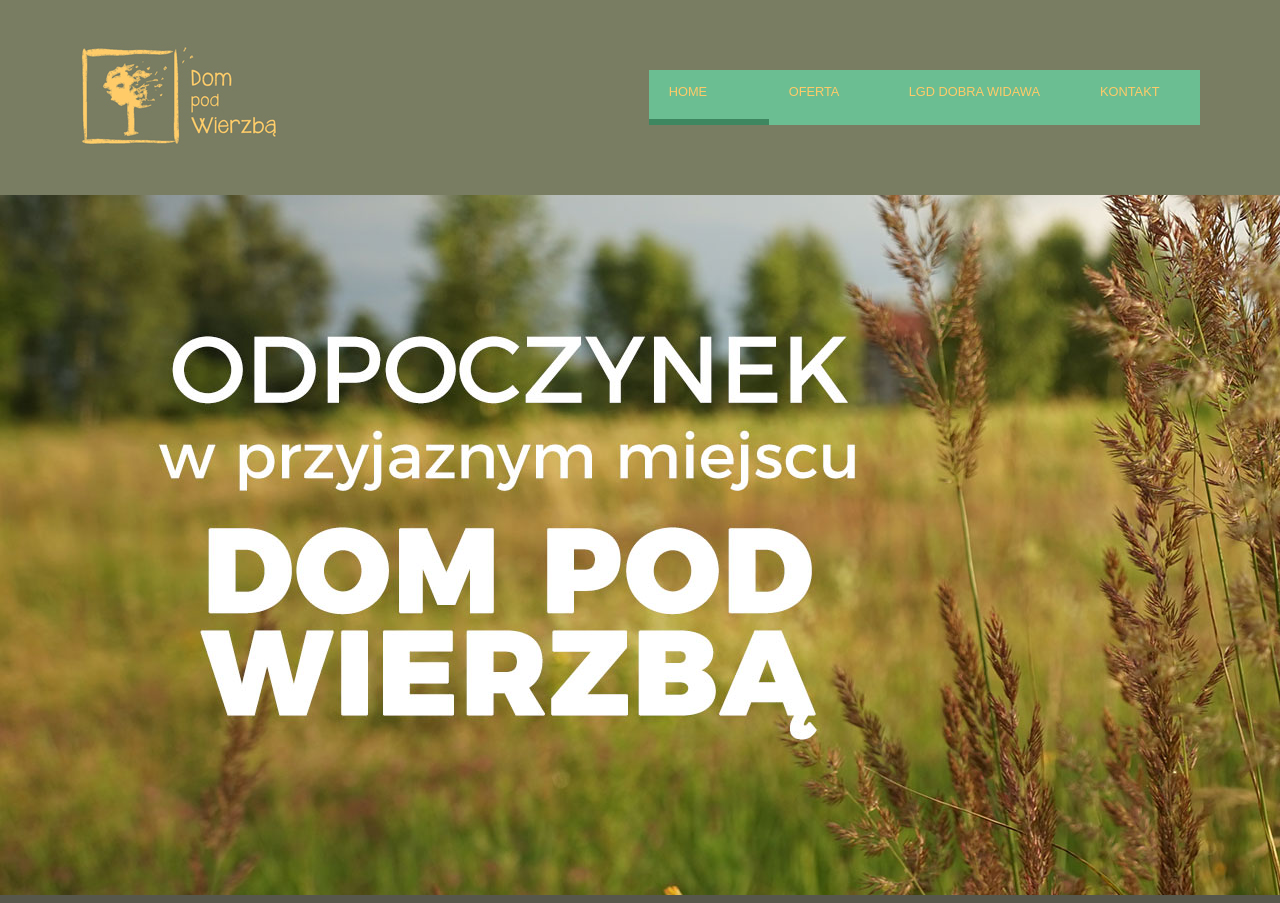
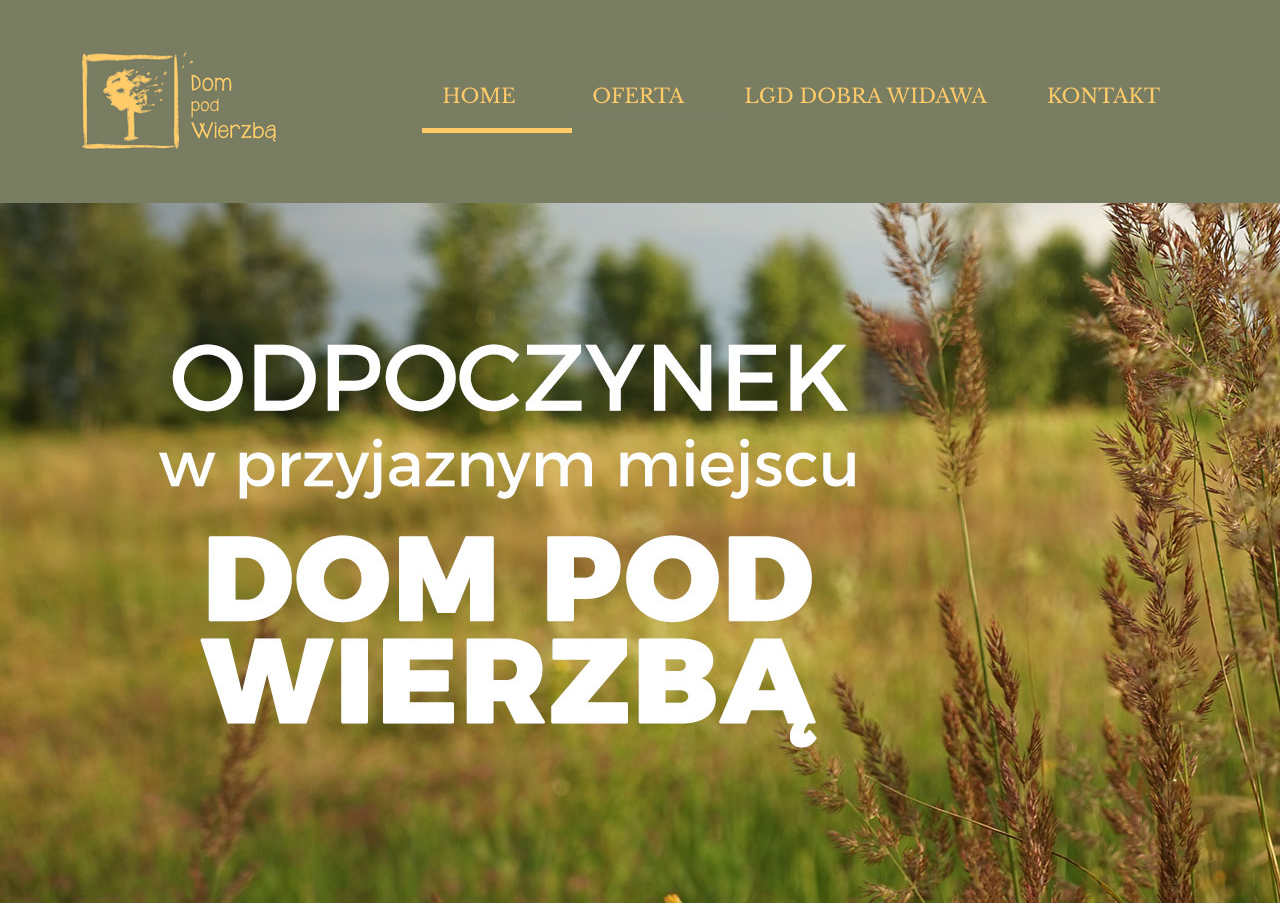
Before and after one commit to Michal-Rudy/dom-pod-wierzba-website, a website: page index.html in a window 1280 px wide. Shown: the top 903 px of the page. Drawn offline with nearby package versions, Linux system fonts and the light colour scheme.

Commit message:
main menu adjust

```diff
--- a/index.html
+++ b/index.html
@@ -23,30 +23,15 @@
         </button>
         <nav class="navigation navigation--js">
 
-         <!--  <ul id="main">
-            <li>Home</li>
-            <li>About</li>
-            <li>Skills
-              <ul class="drop">
-                <div>
-                <li>scss</li>
-                <li>jquery</li>
-                <li>html</li>
-                </div>
-              </ul>
-            </li>
-            <li>Contact</li>
-            <div id="marker"></div>
-          </ul> -->
-
           <ul id="main-menu-ul">
             <li><a class="navigation__link" href="index.html">Home</a></li>
             <li><a class="navigation__link" href="#offer">Oferta</a>
               <ul class="main-menu-drop">
                 <div>
-                <li>warsztaty</li>
-                <li>akupunktura</li>
-                <li>terapie</li>
+                <li><a class="navigation__link--drop" href="#offer">Wypoczynek z Nordic Walking</a></li>
+                <li><a class="navigation__link--drop" href="#offer">Terapia holistyczna</a></li>
+                <li><a class="navigation__link--drop" href="#offer">Akupunktura</a></li>
+                <li><a class="navigation__link--drop" href="#offer">Warsztaty</a></li>
                 </div>
               </ul>
             </li>
--- a/scss/main.scss
+++ b/scss/main.scss
@@ -1,3 +1,8 @@
+@import url('https://fonts.googleapis.com/css2?family=Libre+Baskerville:ital,wght@0,400;0,700;1,400&family=Roboto:wght@400;700&display=swap');
+
+$mainmenu-linkcolor: #ffcb69;
+$mainmenu-linkcolor-hover: #ffcb69;
+
 html {
     box-sizing: border-box;
   }
@@ -9,14 +14,11 @@ html {
   body {
     background: #57574b;
     color: rgb(44, 43, 43);
-    /*display: flex;
-    align-items: center;
-    justify-content: center;*/
     min-height: 100vh;
-    font-family: 'Rubik', sans-serif;
+    font-family: 'Libre Baskerville', serif;
   }
 
-  ul {
+  .navigation ul {
     list-style: outside none none;
     margin: 0;
     padding: 0;
@@ -57,14 +59,21 @@ html {
     right: 16px; }
 
   .navigation__link {
-    color: #ffcb69;
+    font-size: 20px;
+    color: $mainmenu-linkcolor;
     display: block;
     margin-bottom: 10px;
     text-decoration: none;
+    &--drop {
+      font-size: 16px;
+      color: black;
+      text-decoration: none;
+    }
   }
 
   .navigation__link:hover {
-    color: #FFCB69; }
+    color: $mainmenu-linkcolor-hover;
+  }
 
 
 
@@ -72,17 +81,17 @@ html {
 
 
 
-    $min-width: 120px;
+    $min-width: 150px;
     $maincolor: #6BBE92;
     $secondarycolor: #3E8760;
 
-    @mixin transform($value){
+    @mixin drop-menu-transform($value){
       -webkit-transform: ($value);
          -moz-transform: ($value);
           -ms-transform: ($value);
               transform: ($value);
     }
-    @mixin transition($value){
+    @mixin drop-menu-transition($value){
       -webkit-transition: ($value);
          -moz-transition: ($value);
           -ms-transition: ($value);
@@ -93,7 +102,7 @@ html {
     #main-menu-ul{
       position: relative;
       list-style: none;
-      background: $maincolor;
+      background: inherit;
       font-weight: 400;
       font-size: 0;
       text-transform: uppercase;
@@ -122,8 +131,8 @@ html {
         left: 0;
         top: 48px;
         div{
-          @include transform(translate(0,-100%));
-          @include transition(all 0.5s 0.1s);
+          @include drop-menu-transform(translate(0,-100%));
+          @include drop-menu-transition(all 0.5s 0.1s);
           position: relative;
         }
         li{
@@ -134,22 +143,22 @@ html {
         }
       }
     #main-menu-marker{
-      height: 6px;
-      background: $secondarycolor !important;
+      height: 5px;
+      background: $mainmenu-linkcolor;
       position: absolute;
       bottom: 0;
       width: $min-width;
       z-index: 2;
-      @include transition(all 0.35s);
+      @include drop-menu-transition(all 0.35s);
     }
 
     @for $i from 1 through 4{
       #main-menu-ul li:nth-child(#{$i}){
         &:hover ul div{
-         @include transform(translate(0,0));
+         @include drop-menu-transform(translate(0,0));
         }
         &:hover ~ #main-menu-marker{
-          @include transform(translate(#{(-1+$i)*$min-width},0));
+          @include drop-menu-transform(translate(#{(-1+$i)*$min-width},0));
         }
       }
     }
--- a/styles/style.css
+++ b/styles/style.css
@@ -1,3 +1,4 @@
+@import url("https://fonts.googleapis.com/css2?family=Libre+Baskerville:ital,wght@0,400;0,700;1,400&family=Roboto:wght@400;700&display=swap");
 html {
   box-sizing: border-box; }
 
@@ -7,13 +8,10 @@ html {
 body {
   background: #57574b;
   color: #2c2b2b;
-  /*display: flex;
-    align-items: center;
-    justify-content: center;*/
   min-height: 100vh;
-  font-family: 'Rubik', sans-serif; }
+  font-family: 'Libre Baskerville', serif; }
 
-ul {
+.navigation ul {
   list-style: outside none none;
   margin: 0;
   padding: 0; }
@@ -47,18 +45,23 @@ ul {
   right: 16px; }
 
 .navigation__link {
+  font-size: 20px;
   color: #ffcb69;
   display: block;
   margin-bottom: 10px;
   text-decoration: none; }
+  .navigation__link--drop {
+    font-size: 16px;
+    color: black;
+    text-decoration: none; }
 
 .navigation__link:hover {
-  color: #FFCB69; }
+  color: #ffcb69; }
 
 #main-menu-ul {
   position: relative;
   list-style: none;
-  background: #6BBE92;
+  background: inherit;
   font-weight: 400;
   font-size: 0;
   text-transform: uppercase;
@@ -72,7 +75,7 @@ ul {
     padding: 15px 20px;
     cursor: pointer;
     z-index: 5;
-    min-width: 120px; }
+    min-width: 150px; }
 
 li {
   margin: 0; }
@@ -102,11 +105,11 @@ li {
     background: #3E8760 !important; }
 
 #main-menu-marker {
-  height: 6px;
-  background: #3E8760 !important;
+  height: 5px;
+  background: #ffcb69;
   position: absolute;
   bottom: 0;
-  width: 120px;
+  width: 150px;
   z-index: 2;
   -webkit-transition: all 0.35s;
   -moz-transition: all 0.35s;
@@ -132,10 +135,10 @@ li {
   transform: translate(0, 0); }
 
 #main-menu-ul li:nth-child(2):hover ~ #main-menu-marker {
-  -webkit-transform: translate(120px, 0);
-  -moz-transform: translate(120px, 0);
-  -ms-transform: translate(120px, 0);
-  transform: translate(120px, 0); }
+  -webkit-transform: translate(150px, 0);
+  -moz-transform: translate(150px, 0);
+  -ms-transform: translate(150px, 0);
+  transform: translate(150px, 0); }
 
 #main-menu-ul li:nth-child(3):hover ul div {
   -webkit-transform: translate(0, 0);
@@ -144,10 +147,10 @@ li {
   transform: translate(0, 0); }
 
 #main-menu-ul li:nth-child(3):hover ~ #main-menu-marker {
-  -webkit-transform: translate(240px, 0);
-  -moz-transform: translate(240px, 0);
-  -ms-transform: translate(240px, 0);
-  transform: translate(240px, 0); }
+  -webkit-transform: translate(300px, 0);
+  -moz-transform: translate(300px, 0);
+  -ms-transform: translate(300px, 0);
+  transform: translate(300px, 0); }
 
 #main-menu-ul li:nth-child(4):hover ul div {
   -webkit-transform: translate(0, 0);
@@ -156,10 +159,10 @@ li {
   transform: translate(0, 0); }
 
 #main-menu-ul li:nth-child(4):hover ~ #main-menu-marker {
-  -webkit-transform: translate(360px, 0);
-  -moz-transform: translate(360px, 0);
-  -ms-transform: translate(360px, 0);
-  transform: translate(360px, 0); }
+  -webkit-transform: translate(450px, 0);
+  -moz-transform: translate(450px, 0);
+  -ms-transform: translate(450px, 0);
+  transform: translate(450px, 0); }
 
 .main-content {
   display: grid;
```
